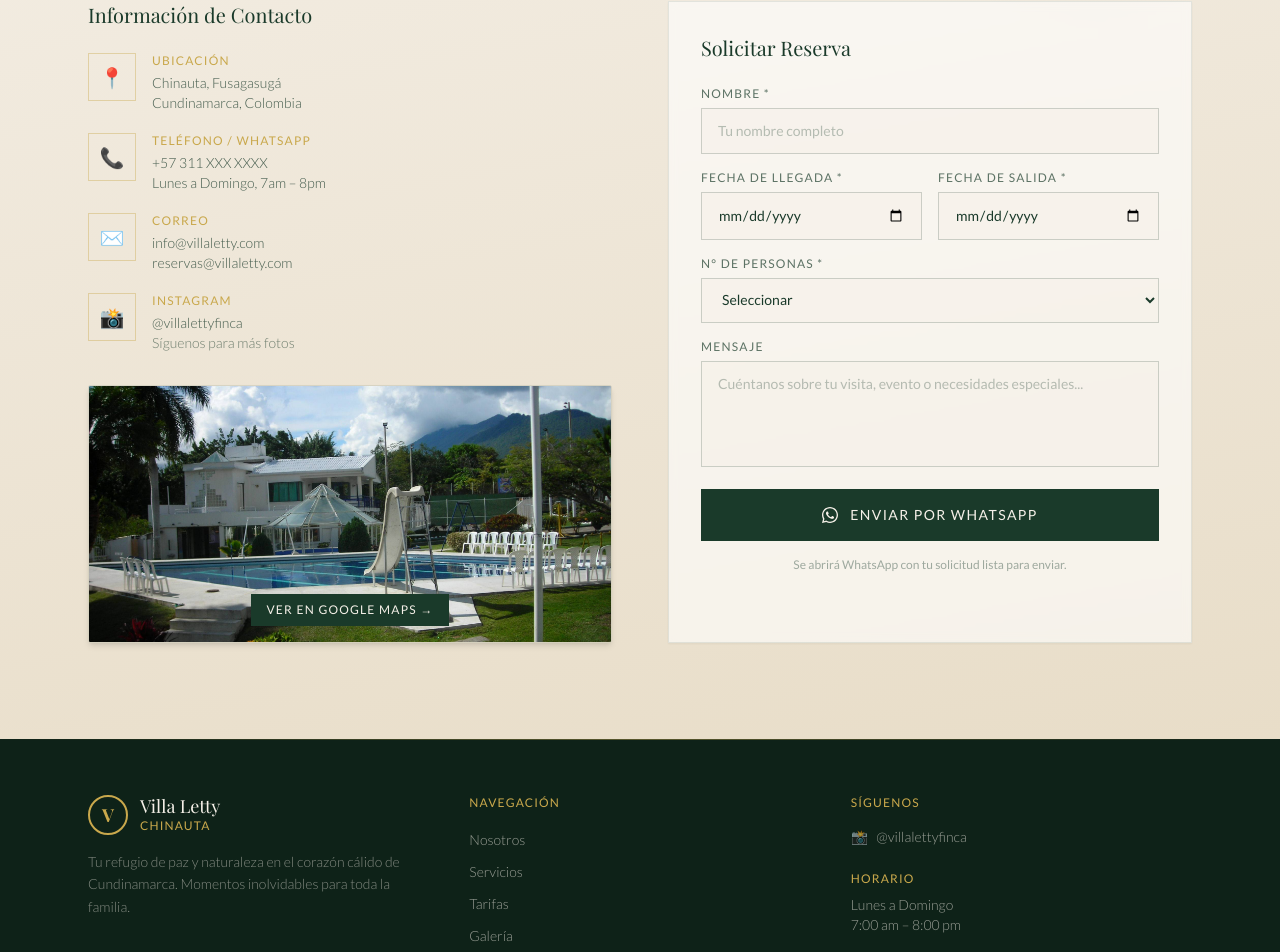
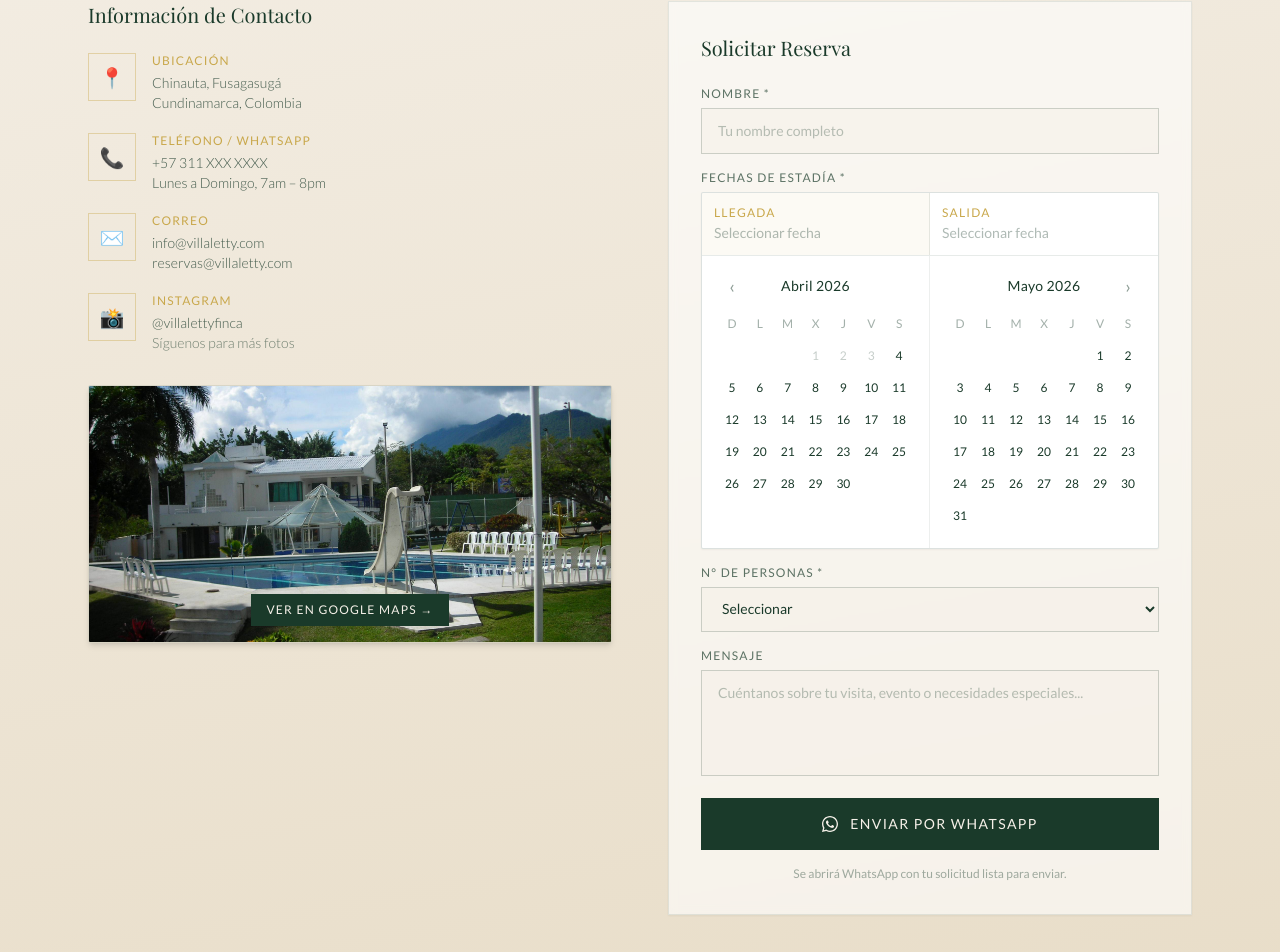
Before and after one commit to Dangod-spec/villa-letty, a Next.js app: page / in a window 1280 px wide. Shown: the part 6431-7383 px from the top of the page. Built offline with nearby package versions, Linux system fonts and the light colour scheme; a web font is replaced by a local one.

Commit message:
Update Contacto.tsx

```diff
--- a/app/components/Contacto.tsx
+++ b/app/components/Contacto.tsx
@@ -1,6 +1,222 @@
 'use client'
 import { useState } from 'react'
 import Image from 'next/image'
+
+// ── DateRangePicker ──────────────────────────────────────────────────────────
+const MESES = ['Enero','Febrero','Marzo','Abril','Mayo','Junio','Julio','Agosto','Septiembre','Octubre','Noviembre','Diciembre']
+const DIAS  = ['D','L','M','X','J','V','S']
+
+function getDaysInMonth(year: number, month: number) {
+  return new Date(year, month + 1, 0).getDate()
+}
+function getFirstDayOfMonth(year: number, month: number) {
+  return new Date(year, month, 1).getDay()
+}
+function toISO(year: number, month: number, day: number) {
+  return `${year}-${String(month + 1).padStart(2,'0')}-${String(day).padStart(2,'0')}`
+}
+function parseISO(iso: string) {
+  if (!iso) return null
+  const [y, m, d] = iso.split('-').map(Number)
+  return { year: y, month: m - 1, day: d }
+}
+function isSameDay(iso: string, year: number, month: number, day: number) {
+  return iso === toISO(year, month, day)
+}
+function isBetween(iso: string, start: string, end: string) {
+  return iso > start && iso < end
+}
+
+interface DateRangePickerProps {
+  llegada: string
+  salida: string
+  onChangeLlegada: (v: string) => void
+  onChangeSalida: (v: string) => void
+}
+
+function DateRangePicker({ llegada, salida, onChangeLlegada, onChangeSalida }: DateRangePickerProps) {
+  const today = new Date()
+  const [viewYear, setViewYear]   = useState(today.getFullYear())
+  const [viewMonth, setViewMonth] = useState(today.getMonth())
+  const [selecting, setSelecting] = useState<'llegada' | 'salida'>('llegada')
+  const [hovered, setHovered]     = useState('')
+
+  const prevMonth = () => {
+    if (viewMonth === 0) { setViewYear(y => y - 1); setViewMonth(11) }
+    else setViewMonth(m => m - 1)
+  }
+  const nextMonth = () => {
+    if (viewMonth === 11) { setViewYear(y => y + 1); setViewMonth(0) }
+    else setViewMonth(m => m + 1)
+  }
+
+  // second month
+  const month2 = viewMonth === 11 ? 0 : viewMonth + 1
+  const year2  = viewMonth === 11 ? viewYear + 1 : viewYear
+
+  const todayISO = toISO(today.getFullYear(), today.getMonth(), today.getDate())
+
+  function handleDayClick(iso: string) {
+    if (iso < todayISO) return
+    if (selecting === 'llegada') {
+      onChangeLlegada(iso)
+      onChangeSalida('')
+      setSelecting('salida')
+    } else {
+      if (iso <= llegada) {
+        onChangeLlegada(iso)
+        onChangeSalida('')
+        setSelecting('salida')
+      } else {
+        onChangeSalida(iso)
+        setSelecting('llegada')
+      }
+    }
+  }
+
+  function renderMonth(year: number, month: number) {
+    const totalDays = getDaysInMonth(year, month)
+    const firstDay  = getFirstDayOfMonth(year, month)
+    const cells: React.ReactNode[] = []
+
+    // empty cells
+    for (let i = 0; i < firstDay; i++) {
+      cells.push(<div key={`e${i}`} />)
+    }
+
+    for (let d = 1; d <= totalDays; d++) {
+      const iso     = toISO(year, month, d)
+      const isPast  = iso < todayISO
+      const isStart = isSameDay(llegada, year, month, d)
+      const isEnd   = isSameDay(salida, year, month, d)
+      const inRange = llegada && salida
+        ? isBetween(iso, llegada, salida)
+        : llegada && hovered && hovered > llegada
+          ? isBetween(iso, llegada, hovered)
+          : false
+      const isHov   = hovered === iso
+
+      let bg = 'transparent'
+      let textColor = isPast ? 'rgba(26,58,42,0.25)' : '#1a3a2a'
+      let border = 'none'
+      let borderRadius = '50%'
+
+      if (isStart || isEnd) {
+        bg = '#1a3a2a'
+        textColor = '#f5f0e8'
+      } else if (inRange) {
+        bg = 'rgba(26,58,42,0.08)'
+        borderRadius = '0'
+      } else if (isHov && !isPast) {
+        border = '1px solid #c9a84c'
+      }
+
+      // range edges rounding
+      if (isStart && (salida || (hovered > llegada))) borderRadius = '50% 0 0 50%'
+      if (isEnd) borderRadius = '0 50% 50% 0'
+      if (isStart && !salida && !hovered) borderRadius = '50%'
+
+      cells.push(
+        <div
+          key={d}
+          onClick={() => !isPast && handleDayClick(iso)}
+          onMouseEnter={() => setHovered(iso)}
+          onMouseLeave={() => setHovered('')}
+          className="flex items-center justify-center text-xs font-sans select-none"
+          style={{
+            height: '32px',
+            cursor: isPast ? 'default' : 'pointer',
+            background: bg,
+            color: textColor,
+            borderRadius,
+            border,
+            fontWeight: isStart || isEnd ? 600 : 400,
+            transition: 'background 0.15s',
+          }}
+        >
+          {d}
+        </div>
+      )
+    }
+    return cells
+  }
+
+  const fmt = (iso: string) => {
+    const p = parseISO(iso)
+    if (!p) return null
+    return `${p.day} ${MESES[p.month].slice(0,3)} ${p.year}`
+  }
+
+  return (
+    <div className="border border-verde-oscuro/15 bg-white shadow-sm" style={{ borderRadius: '2px' }}>
+      {/* Header selección */}
+      <div className="grid grid-cols-2 border-b border-verde-oscuro/10">
+        <button
+          type="button"
+          onClick={() => setSelecting('llegada')}
+          className="p-3 text-left transition-colors"
+          style={{ borderRight: '1px solid rgba(26,58,42,0.1)', background: selecting === 'llegada' ? 'rgba(201,168,76,0.06)' : 'transparent' }}
+        >
+          <p className="text-dorado font-sans text-xs uppercase tracking-widest mb-0.5">Llegada</p>
+          <p className="font-sans text-sm" style={{ color: llegada ? '#1a3a2a' : 'rgba(26,58,42,0.35)', fontWeight: llegada ? 500 : 400 }}>
+            {fmt(llegada) ?? 'Seleccionar fecha'}
+          </p>
+        </button>
+        <button
+          type="button"
+          onClick={() => setSelecting('salida')}
+          className="p-3 text-left transition-colors"
+          style={{ background: selecting === 'salida' ? 'rgba(201,168,76,0.06)' : 'transparent' }}
+        >
+          <p className="text-dorado font-sans text-xs uppercase tracking-widest mb-0.5">Salida</p>
+          <p className="font-sans text-sm" style={{ color: salida ? '#1a3a2a' : 'rgba(26,58,42,0.35)', fontWeight: salida ? 500 : 400 }}>
+            {fmt(salida) ?? 'Seleccionar fecha'}
+          </p>
+        </button>
+      </div>
+
+      {/* Calendarios */}
+      <div className="grid grid-cols-1 sm:grid-cols-2 gap-0">
+        {[{ year: viewYear, month: viewMonth }, { year: year2, month: month2 }].map(({ year, month }, idx) => (
+          <div key={idx} className="p-4" style={{ borderRight: idx === 0 ? '1px solid rgba(26,58,42,0.08)' : 'none' }}>
+            {/* Month nav */}
+            <div className="flex items-center justify-between mb-4">
+              {idx === 0 ? (
+                <button type="button" onClick={prevMonth} className="w-7 h-7 flex items-center justify-center text-verde-oscuro/50 hover:text-dorado transition-colors text-lg">‹</button>
+              ) : <div className="w-7" />}
+              <p className="font-sans text-sm font-medium text-verde-oscuro tracking-wide">
+                {MESES[month]} {year}
+              </p>
+              {idx === 1 ? (
+                <button type="button" onClick={nextMonth} className="w-7 h-7 flex items-center justify-center text-verde-oscuro/50 hover:text-dorado transition-colors text-lg">›</button>
+              ) : <div className="w-7" />}
+            </div>
+            {/* Day headers */}
+            <div className="grid grid-cols-7 mb-1">
+              {DIAS.map(d => (
+                <div key={d} className="text-center font-sans text-xs text-verde-oscuro/40 pb-1">{d}</div>
+              ))}
+            </div>
+            {/* Days grid */}
+            <div className="grid grid-cols-7">
+              {renderMonth(year, month)}
+            </div>
+          </div>
+        ))}
+      </div>
+
+      {/* Noches */}
+      {llegada && salida && (
+        <div className="border-t border-verde-oscuro/10 px-4 py-2 text-center">
+          <span className="font-sans text-xs text-verde-oscuro/60">
+            {Math.round((new Date(salida).getTime() - new Date(llegada).getTime()) / 86400000)} noche{Math.round((new Date(salida).getTime() - new Date(llegada).getTime()) / 86400000) !== 1 ? 's' : ''}
+          </span>
+        </div>
+      )}
+    </div>
+  )
+}
+// ────────────────────────────────────────────────────────────────────────────
 
 const infoItems = [
   {
@@ -41,7 +257,7 @@ export default function Contacto() {
   const handleSubmit = (e: React.FormEvent) => {
     e.preventDefault()
 
-    const phoneNumber = '573134941865'
+    const phoneNumber = '573242307424'
 
     const formatFecha = (fecha: string) =>
       fecha
@@ -194,33 +410,16 @@ export default function Contacto() {
                     />
                   </div>
 
-                  <div className="grid grid-cols-2 gap-4">
-                    <div>
-                      <label className="block text-verde-oscuro/70 text-xs uppercase tracking-widest font-sans mb-1.5">
-                        Fecha de llegada *
-                      </label>
-                      <input
-                        type="date"
-                        name="llegada"
-                        required
-                        value={form.llegada}
-                        onChange={handleChange}
-                        className="w-full px-4 py-3 border border-verde-oscuro/20 bg-crema/50 text-verde-oscuro font-sans text-sm focus:outline-none focus:border-dorado transition-colors"
-                      />
-                    </div>
-                    <div>
-                      <label className="block text-verde-oscuro/70 text-xs uppercase tracking-widest font-sans mb-1.5">
-                        Fecha de salida *
-                      </label>
-                      <input
-                        type="date"
-                        name="salida"
-                        required
-                        value={form.salida}
-                        onChange={handleChange}
-                        className="w-full px-4 py-3 border border-verde-oscuro/20 bg-crema/50 text-verde-oscuro font-sans text-sm focus:outline-none focus:border-dorado transition-colors"
-                      />
-                    </div>
+                  <div>
+                    <label className="block text-verde-oscuro/70 text-xs uppercase tracking-widest font-sans mb-1.5">
+                      Fechas de estadía *
+                    </label>
+                    <DateRangePicker
+                      llegada={form.llegada}
+                      salida={form.salida}
+                      onChangeLlegada={(v) => setForm(f => ({ ...f, llegada: v }))}
+                      onChangeSalida={(v) => setForm(f => ({ ...f, salida: v }))}
+                    />
                   </div>
 
                   <div>
```
